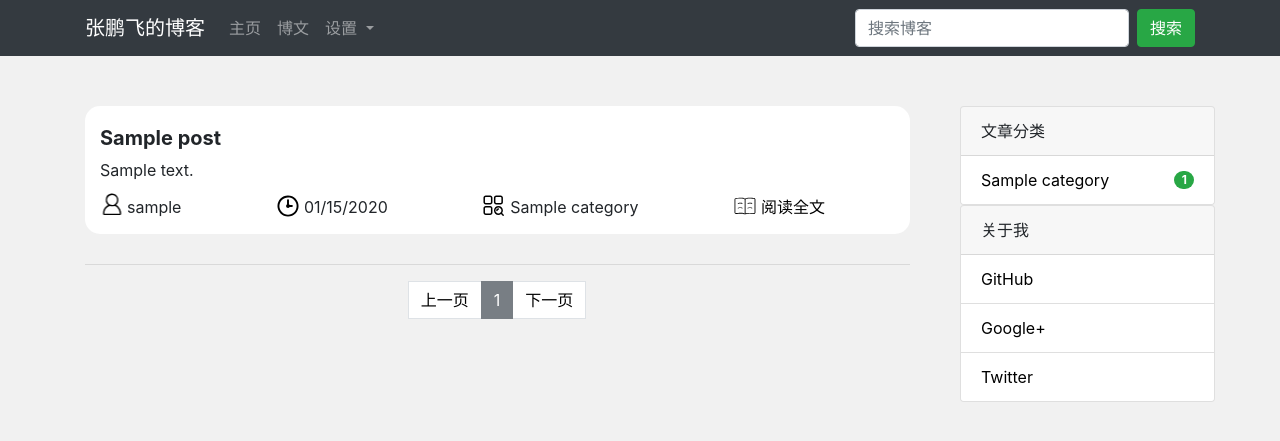
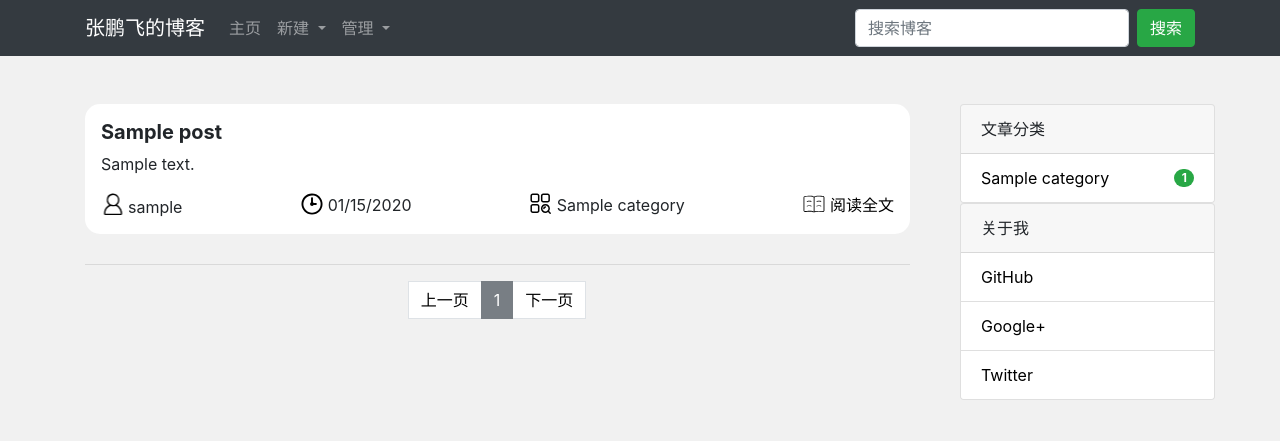
Before and after one commit to gaogep/realblog, a Flask app: page / in a window 1280 px wide. Shown: the top 441 px of the page. Run offline with Flask 2, Linux system fonts and the light colour scheme; tables that the repository leaves empty hold one stand-in row (values such as "Sample post"); some libraries are stand-ins or nearby versions.

Commit message:
添加错误页面 使用d-flex简化首页

```diff
--- a/app/__init__.py
+++ b/app/__init__.py
@@ -18,7 +18,7 @@ def create_app():
     register_extensions(app)
     register_shell_context(app)
     register_template_context(app)
-    # register_errors(app)
+    register_errors(app)
     register_commands(app)
     return app
 
--- a/app/templates/base.html
+++ b/app/templates/base.html
@@ -24,18 +24,23 @@
                     <li class="nav-item">
                         <a class="nav-link" href="{{ url_for('main.index') }}">主页</a>
                     </li>
-                    <li class="nav-item">
-                        <a class="nav-link" href="#">博文</a>
+                     <li class="nav-item dropdown">
+                        <a class="nav-link dropdown-toggle" href="#" id="navbarDropdown" role="button" data-toggle="dropdown" aria-haspopup="true" aria-expanded="false">
+                            新建
+                        </a>
+                        <div class="dropdown-menu" aria-labelledby="navbarDropdown">
+                            <a class="dropdown-item" href="#">博文</a>
+                            <a class="dropdown-item" href="#">分类</a>
+                        </div>
                     </li>
                     <li class="nav-item dropdown">
                         <a class="nav-link dropdown-toggle" href="#" id="navbarDropdown" role="button" data-toggle="dropdown" aria-haspopup="true" aria-expanded="false">
-                            设置
+                            管理
                         </a>
                         <div class="dropdown-menu" aria-labelledby="navbarDropdown">
-                            <a class="dropdown-item" href="#">Action</a>
-                            <a class="dropdown-item" href="#">Another action</a>
-                            <div class="dropdown-divider"></div>
-                            <a class="dropdown-item" href="#">Something else here</a>
+                            <a class="dropdown-item" href="#">博文</a>
+                            <a class="dropdown-item" href="#">分类</a>
+                            <a class="dropdown-item" href="#">评论</a>
                         </div>
                     </li>
                 </ul>
--- a/app/templates/main/index.html
+++ b/app/templates/main/index.html
@@ -2,19 +2,10 @@
 
 {% block title %}主页{% endblock %}
 
-{% block style %}
-    <style>
-        div.row {
-            margin-top: 50px;
-            margin-bottom: 50px;
-        }
-    </style>
-{% endblock %}
-
 {% block content %}
-<div class="row" >
+<div class="row mt-5 mb-5" >
     <div class="col-md-9">
-        {% include 'main/listposts.html' %}
+        {% include 'main/posts.html' %}
     </div>
     <div class="col-md-3">
         {% include 'main/sidebar.html' %}
--- a/app/templates/main/listposts.html
+++ b/app/templates/main/posts.html
@@ -3,43 +3,14 @@
 {% if posts %}
     {% block style %}
         <style>
-            div.article-abstract {
-                background-color: #fff;
+            div.article-zone {
+                 background-color: #fff;
                 margin-bottom: 30px;
                 padding-bottom: 15px;
                 border-radius: 15px;
             }
 
-            h5.blog-title {
-                padding-left: 15px;
-                padding-top: 20px;
-            }
-
-            small.blog-info {
-                padding-left: 18px;
-            }
-
-            p.blog-content {
-                padding-left: 15px;
-                padding-right: 15px;
-                text-align: justify;
-                margin-bottom: 10px;
-            }
-
-            a.into-article {
-                color: black;
-            }
-
-            span.author {
-                margin-left: 15px !important;
-            }
-
-            span.blog-info {
-                margin-left: 90px;
-                display: inline-block;
-            }
-
-            i.icon-author {
+            i.author-icon {
                 margin-bottom: -3px;
                 margin-right: 3px;
                 display: inline-block;
@@ -50,7 +21,7 @@
                 background-repeat: no-repeat;
             }
 
-            i.icon-time {
+            i.time-icon {
                 margin-bottom: -5px;
                 margin-right: 4px;
                 display: inline-block;
@@ -61,7 +32,7 @@
                 background-repeat: no-repeat;
             }
 
-            i.icon-cate {
+            i.category-icon {
                 margin-bottom: -5px;
                 margin-right: 4px;
                 display: inline-block;
@@ -72,7 +43,7 @@
                 background-repeat: no-repeat;
             }
 
-            i.icon-read {
+            i.read-icon {
                 margin-bottom: -5px;
                 margin-right: 4px;
                 display: inline-block;
@@ -85,23 +56,25 @@
         </style>
     {% endblock %}
     {% for post in posts %}
-        <div class="article-abstract" >
-            <h5 class="blog-title"><strong>{{ post.title }}</strong></h5>
-            <p class="blog-content" >
-                {{ post.content|striptags|truncate(length=120) }}
+        <div class="article-zone">
+            <h5 class="blog-title pl-3 pr-3 pt-3"><strong>{{ post.title }}</strong></h5>
+            <p class="blog-content pl-3 pr-3 mt-1 text-justify" >
+                {{ post.content|striptags|truncate(length=130) }}
             </p>
-            <span class="blog-info author">
-                <i class="icon-author"></i>{{ post.user.username }}
-            </span>
-            <span class="blog-info time">
-                <i class="icon-time"></i>{{ moment(post.timestamp).format('L') }}
-            </span>
-            <span class="blog-info category">
-                <i class="icon-cate"></i>{{ post.category.name }}
-            </span>
-            <span class="blog-info read-article">
-                <a class="blog-info into-article" href=# ><i class="icon-read"></i>阅读全文</a>
-            </span>
+            <div class="d-flex justify-content-between">
+                <div class="author pl-3">
+                    <i class="author-icon"></i>{{ post.user.username }}
+                </div>
+                <div class="time">
+                    <i class="time-icon"></i>{{ moment(post.timestamp).format('L') }}
+                </div>
+                <div class="category">
+                    <i class="category-icon"></i>{{ post.category.name }}
+                </div>
+                <div class="read pr-3">
+                    <a href=# class="read-article" style="color: black"><i class="read-icon"></i>阅读全文</a>
+                </div>
+            </div>
         </div>
     {% endfor %}
     <hr>
```
Also changed, not shown: app/templates/errors/400.html (added, +17 -0 lines), app/templates/errors/404.html (added, +17 -0 lines), app/templates/errors/500.html (added, +17 -0 lines).
